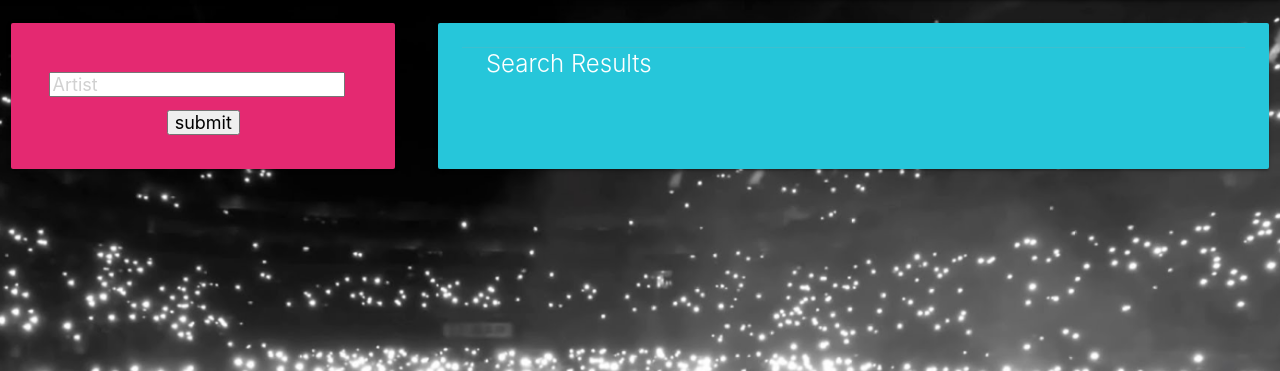
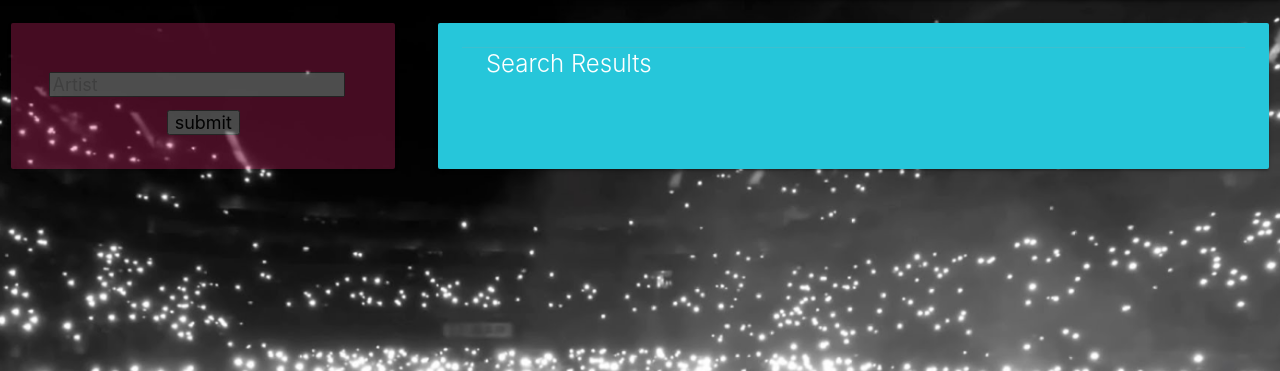
Before and after one commit to guliver109/its-your-night.github.io, a PHP site: page / in a window 1280 px wide. Shown: the part 64-435 px from the top of the page. Run offline with PHP 8.4, Linux system fonts and the light colour scheme; some libraries are stand-ins or nearby versions; some web fonts are replaced.

Commit message:
style for html

```diff
--- a/assets/css/style.css
+++ b/assets/css/style.css
@@ -30,6 +30,8 @@ body {
     height: 146px;
     padding-top: 25px;
     background-color: #e42971;
+    opacity: 0.3;
+    /* background: url("../images/stars.png") no-repeat fixed center; */
 }
 
 #right-card {
```
Also changed, not shown: assets/images/background1.png (added), assets/images/stars.png (added), 1 other file.
